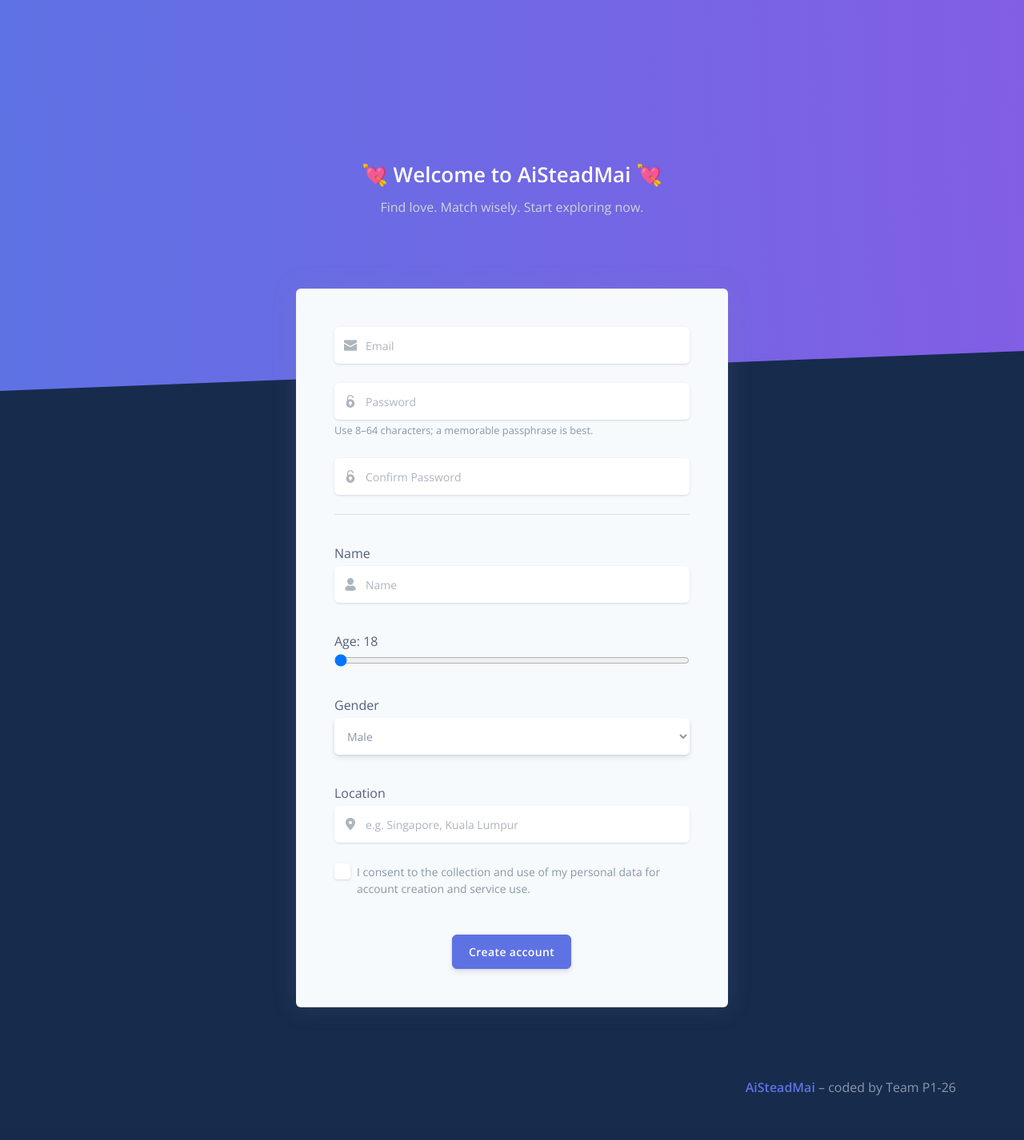
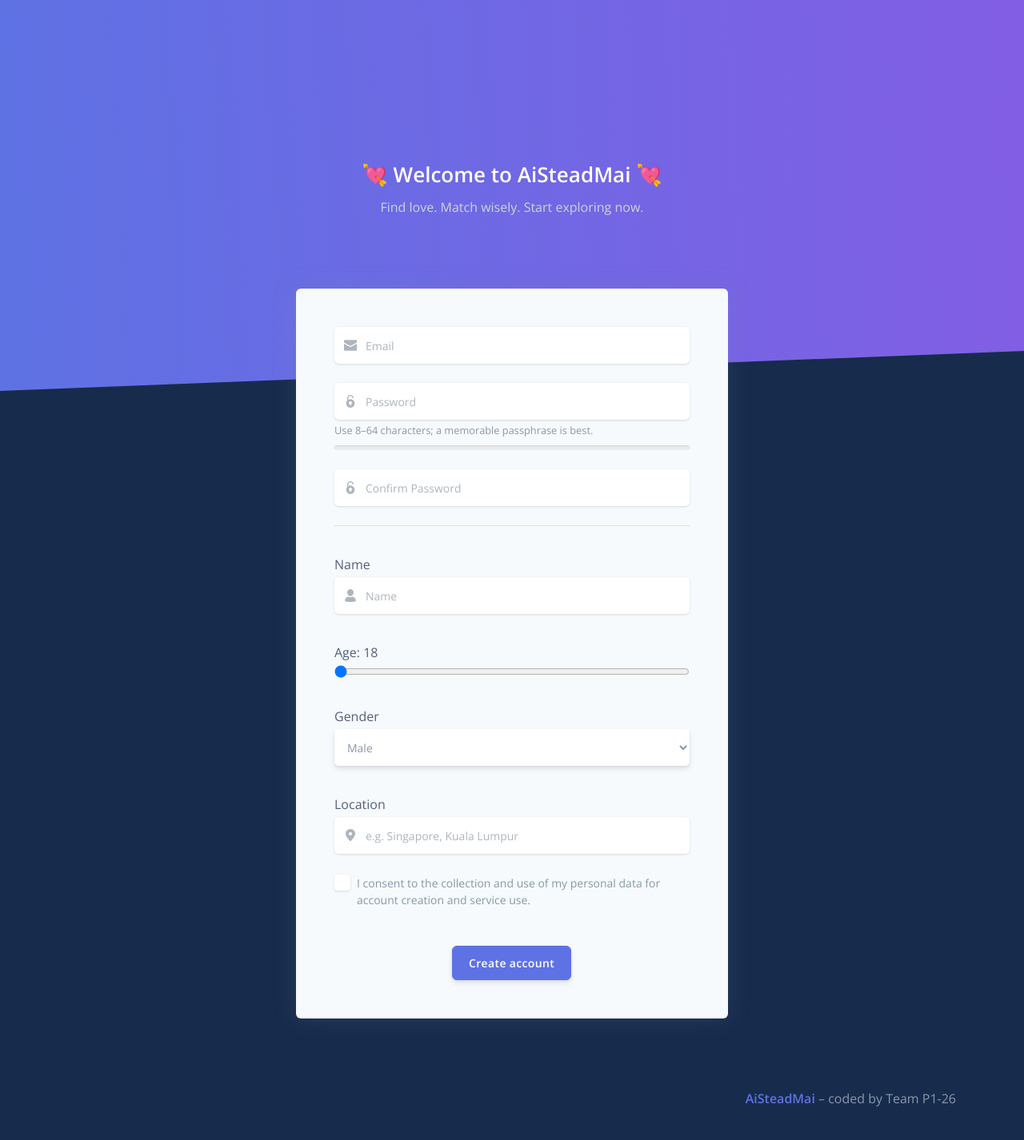
Before and after one commit to Aisyah129/ICT2216-SSD-GRP26, a Django app: page /register/ in a window 1280 px wide. Shown: the part 66-1492 px from the top of the page at 80% size. Before the commit the page ends 1436 px from the top, so only its background shows below. Run offline with Django 3.2, Linux system fonts and the light colour scheme; some libraries are stand-ins or nearby versions.

Commit message:
Added password Strength Bar

```diff
--- a/core/templates/accounts/register.html
+++ b/core/templates/accounts/register.html
@@ -65,24 +65,24 @@
                 <div class="input-group-prepend">
                   <span class="input-group-text"><i class="ni ni-lock-circle-open"></i></span>
                 </div>
-                <input
-                  type="password"
-                  name="password"
-                  id="id_password"
-                  class="form-control"
-                  placeholder="Password"
-                  minlength="8"
-                  maxlength="64"
-                  pattern=".{8,64}"
-                  title="8–64 characters"
-                  required
-                >
+                <input type="password" name="password" id="id_password" class="form-control" placeholder="Password"
+                  minlength="8" maxlength="64" pattern=".{8,64}" title="8–64 characters" required>
               </div>
               <small class="text-muted">Use 8–64 characters; a memorable passphrase is best.</small>
+
+              <!-- strength meter -->
+              <div class="form-group mt-2">
+                <div class="progress" style="height:6px;">
+                  <div id="passwordStrengthBar" class="progress-bar" role="progressbar" style="width:0%"></div>
+                </div>
+                <small id="passwordStrengthText" class="form-text text-muted"></small>
+              </div>
+
               {% for error in form.password.errors %}
               <span class="text-error">{{ error }}</span>
               {% endfor %}
             </div>
+
 
             <!-- Confirm Password -->
             <div class="form-group">
@@ -90,17 +90,8 @@
                 <div class="input-group-prepend">
                   <span class="input-group-text"><i class="ni ni-lock-circle-open"></i></span>
                 </div>
-                <input
-                  type="password"
-                  name="confirm_password"
-                  id="id_confirm_password"
-                  class="form-control"
-                  placeholder="Confirm Password"
-                  minlength="8"
-                  maxlength="64"
-                  title="Repeat your password"
-                  required
-                >
+                <input type="password" name="confirm_password" id="id_confirm_password" class="form-control"
+                  placeholder="Confirm Password" minlength="8" maxlength="64" title="Repeat your password" required>
               </div>
               {% for error in form.confirm_password.errors %}
               <span class="text-error">{{ error }}</span>
@@ -116,16 +107,8 @@
                 <div class="input-group-prepend">
                   <span class="input-group-text"><i class="ni ni-single-02"></i></span>
                 </div>
-                <input
-                  type="text"
-                  name="name"
-                  id="id_name"
-                  class="form-control"
-                  placeholder="Name"
-                  pattern="[A-Za-z\s\-]+"
-                  title="Only letters, spaces, and hyphens"
-                  required
-                >
+                <input type="text" name="name" id="id_name" class="form-control" placeholder="Name"
+                  pattern="[A-Za-z\s\-]+" title="Only letters, spaces, and hyphens" required>
               </div>
               {% for error in form.name.errors %}
               <span class="text-error">{{ error }}</span>
@@ -159,16 +142,9 @@
                 <div class="input-group-prepend">
                   <span class="input-group-text"><i class="ni ni-pin-3"></i></span>
                 </div>
-                <input
-                  type="text"
-                  name="location"
-                  id="id_location"
-                  class="form-control"
-                  placeholder="e.g. Singapore, Kuala Lumpur"
-                  pattern="[A-Za-z,\s]{2,50}"
-                  title="Only letters, commas, and spaces (2–50 chars)"
-                  maxlength="50"
-                >
+                <input type="text" name="location" id="id_location" class="form-control"
+                  placeholder="e.g. Singapore, Kuala Lumpur" pattern="[A-Za-z,\s]{2,50}"
+                  title="Only letters, commas, and spaces (2–50 chars)" maxlength="50">
               </div>
               {% for error in form.location.errors %}
               <span class="text-error">{{ error }}</span>
@@ -219,8 +195,8 @@
   });
 
   document.addEventListener('DOMContentLoaded', () => {
-    const pwd   = document.getElementById('id_password');
-    const cpwd  = document.getElementById('id_confirm_password');
+    const pwd = document.getElementById('id_password');
+    const cpwd = document.getElementById('id_confirm_password');
 
     const validateMatch = () => {
       if (cpwd.value && cpwd.value !== pwd.value) {
@@ -234,4 +210,42 @@
     cpwd.addEventListener('input', validateMatch);
   });
 </script>
+
+<script src="https://cdnjs.cloudflare.com/ajax/libs/zxcvbn/4.4.2/zxcvbn.js"
+  integrity="sha512-5OmPQ8pM+hok5i4EOV9msfZ7rRxv13blk5znVkmw+Ge4NT6EXHRVCgkU0E48CR6oCZs7U0ZAl1JG2PJquV4S+A=="
+  crossorigin="anonymous" referrerpolicy="no-referrer">
+  </script>
+
+
+<script>
+  document.addEventListener('DOMContentLoaded', () => {
+    const pwd = document.getElementById('id_password');
+    const bar = document.getElementById('passwordStrengthBar');
+    const text = document.getElementById('passwordStrengthText');
+
+    const labels = ['Very Weak', 'Weak', 'Fair', 'Good', 'Strong'];
+    const colors = ['bg-danger', 'bg-warning', 'bg-info', 'bg-primary', 'bg-success'];
+
+    pwd.addEventListener('input', () => {
+      const val = pwd.value || '';
+      const result = zxcvbn(val);
+      const score = result.score;       // 0–4
+      const pct = (score + 1) * 20;   // map to 20%,40%…100%
+
+      // update bar
+      bar.style.width = pct + '%';
+      bar.className = 'progress-bar ' + colors[score];
+
+      // update text
+      if (!val) {
+        text.textContent = '';
+      } else {
+        text.textContent = labels[score] +
+          (result.feedback.warning ? ' – ' + result.feedback.warning : '');
+      }
+    });
+  });
+</script>
+
+
 {% endblock javascripts %}
```
Lines whose indentation alone changed are shown as unchanged.
